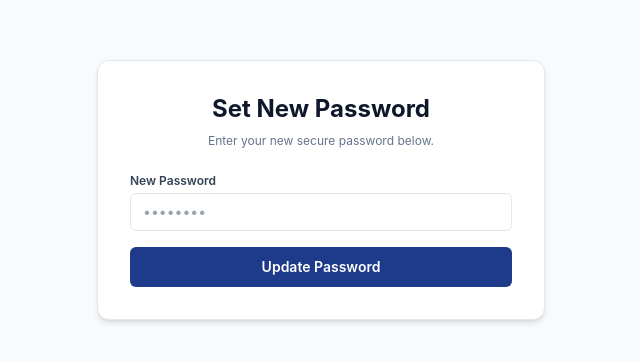
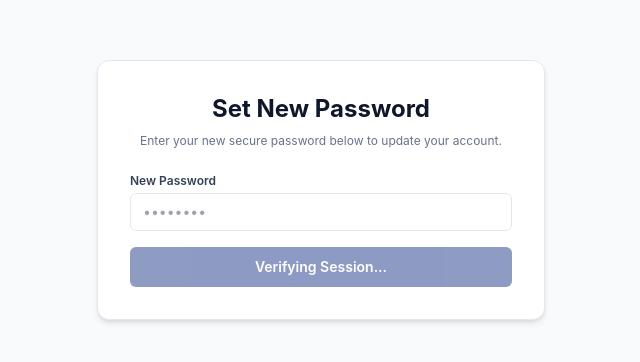
Before and after one commit to meena197504-cyber/bank-exam-portal, a Next.js app: page /reset-password in a window 1280 px wide. Shown: the part 210-572 px from the top of the page, without its empty margins (319-959 px from the left). Built offline with nearby package versions, Linux system fonts and the light colour scheme; no server answers.

Commit message:
Update page.js

```diff
--- a/src/app/reset-password/page.js
+++ b/src/app/reset-password/page.js
@@ -1,6 +1,6 @@
 'use client';
 
-import { useState } from 'react';
+import { useState, useEffect } from 'react';
 import { supabase } from '@/lib/supabase';
 import { useRouter } from 'next/navigation';
 
@@ -9,10 +9,38 @@ export default function ResetPasswordPage() {
   const [message, setMessage] = useState('');
   const [error, setError] = useState('');
   const [loading, setLoading] = useState(false);
+  const [sessionReady, setSessionReady] = useState(false);
   const router = useRouter();
+
+  useEffect(() => {
+    // Listen for auth state changes when user lands via the email link
+    const { data: authListener } = supabase.auth.onAuthStateChange(
+      async (event, session) => {
+        if (event === 'PASSWORD_RECOVERY' || session) {
+          setSessionReady(true);
+        }
+      }
+    );
+
+    // Fallback check if session is already active
+    supabase.auth.getSession().then(({ data: { session } }) => {
+      if (session) {
+        setSessionReady(true);
+      }
+    });
+
+    return () => {
+      authListener?.subscription?.unsubscribe();
+    };
+  }, []);
 
   const handleUpdatePassword = async (e) => {
     e.preventDefault();
+    if (!sessionReady) {
+      setError('Auth session still initializing. Please wait a moment and try again.');
+      return;
+    }
+
     setLoading(true);
     setError('');
     setMessage('');
@@ -36,7 +64,9 @@ export default function ResetPasswordPage() {
     <div className="min-h-screen bg-slate-50 flex items-center justify-center p-6">
       <div className="bg-white p-8 rounded-xl shadow-md border border-slate-200 max-w-md w-full">
         <h2 className="text-2xl font-bold text-slate-900 text-center mb-2">Set New Password</h2>
-        <p className="text-xs text-slate-500 text-center mb-6">Enter your new secure password below.</p>
+        <p className="text-xs text-slate-500 text-center mb-6">
+          Enter your new secure password below to update your account.
+        </p>
 
         {error && <div className="p-3 bg-red-50 text-red-700 text-xs rounded mb-4">{error}</div>}
         {message && <div className="p-3 bg-green-50 text-green-700 text-xs rounded mb-4">{message}</div>}
@@ -47,6 +77,7 @@ export default function ResetPasswordPage() {
             <input
               type="password"
               required
+              minLength={6}
               value={password}
               onChange={(e) => setPassword(e.target.value)}
               placeholder="••••••••"
@@ -56,10 +87,10 @@ export default function ResetPasswordPage() {
 
           <button
             type="submit"
-            disabled={loading}
+            disabled={loading || !sessionReady}
             className="w-full py-2.5 bg-blue-900 text-white font-semibold rounded-md text-sm hover:bg-blue-800 transition disabled:opacity-50"
           >
-            {loading ? 'Updating...' : 'Update Password'}
+            {loading ? 'Updating...' : !sessionReady ? 'Verifying Session...' : 'Update Password'}
           </button>
         </form>
       </div>
```
